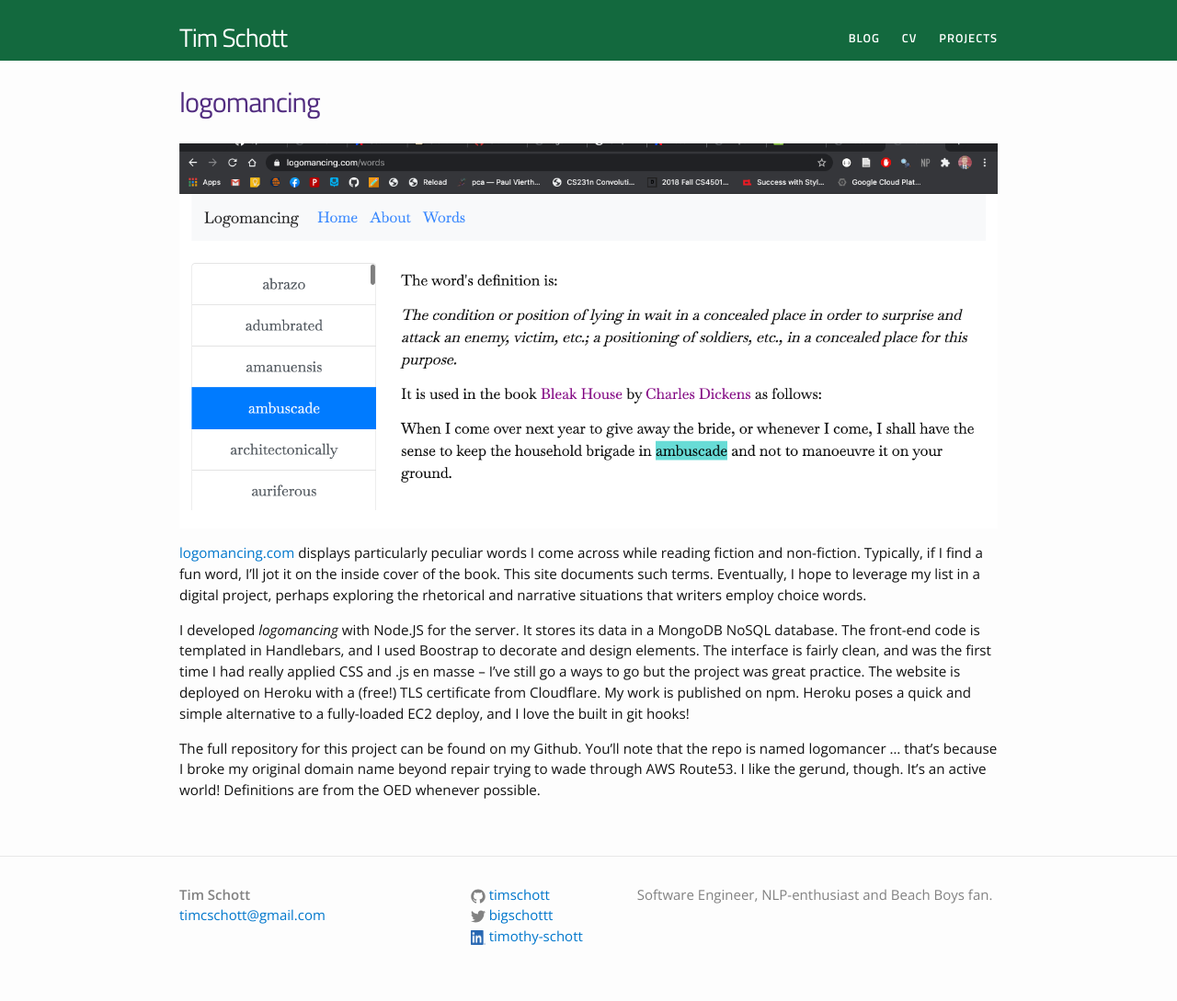
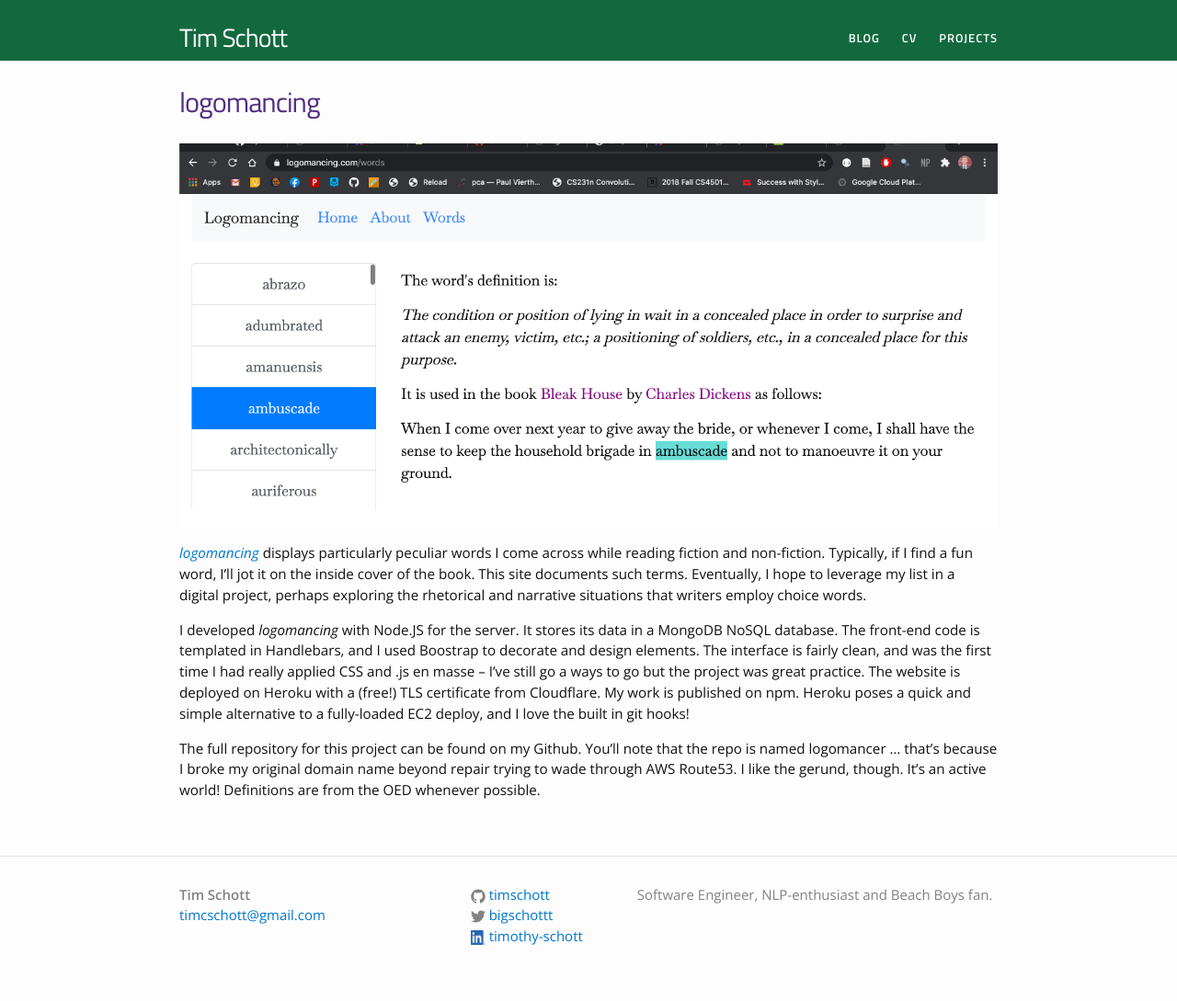
Before and after one commit to timschott/timschott.github.io, a Jekyll site: the page built from projects/logmancing.md, in a window 1280 px wide. Shown: the whole page at 92% size. Built offline with Jekyll 4.4.1, drawn with Linux system fonts in a browser that asks for light colours.

Commit message:
fix link

```diff
--- a/projects/logmancing.md
+++ b/projects/logmancing.md
@@ -7,7 +7,7 @@
 
 <img src="/images/logomancing.png" alt="website screenshot" display:block>
 
-[logomancing.com](logomancing.com) displays particularly peculiar words I come across while reading fiction and non-fiction. Typically, if I find a fun word, I'll jot it on the inside cover of the book. This site documents such terms. Eventually, I hope to leverage my list in a digital project, perhaps exploring the rhetorical and narrative situations that writers employ choice words.
+<a href="logomancing.com"><i>logomancing</i></a> displays particularly peculiar words I come across while reading fiction and non-fiction. Typically, if I find a fun word, I'll jot it on the inside cover of the book. This site documents such terms. Eventually, I hope to leverage my list in a digital project, perhaps exploring the rhetorical and narrative situations that writers employ choice words.
 
 I developed *logomancing* with Node.JS for the server. It stores its data in a MongoDB NoSQL database. The front-end code is templated in Handlebars, and I used Boostrap to decorate and design elements. The interface is fairly clean, and was the first time I had really applied CSS and .js en masse -- I've still go a ways to go but the project was great practice. The website is deployed on Heroku with a (free!) TLS certificate from Cloudflare. My work is published on npm. Heroku poses a quick and simple alternative to a fully-loaded EC2 deploy, and I love the built in git hooks!
 
```
